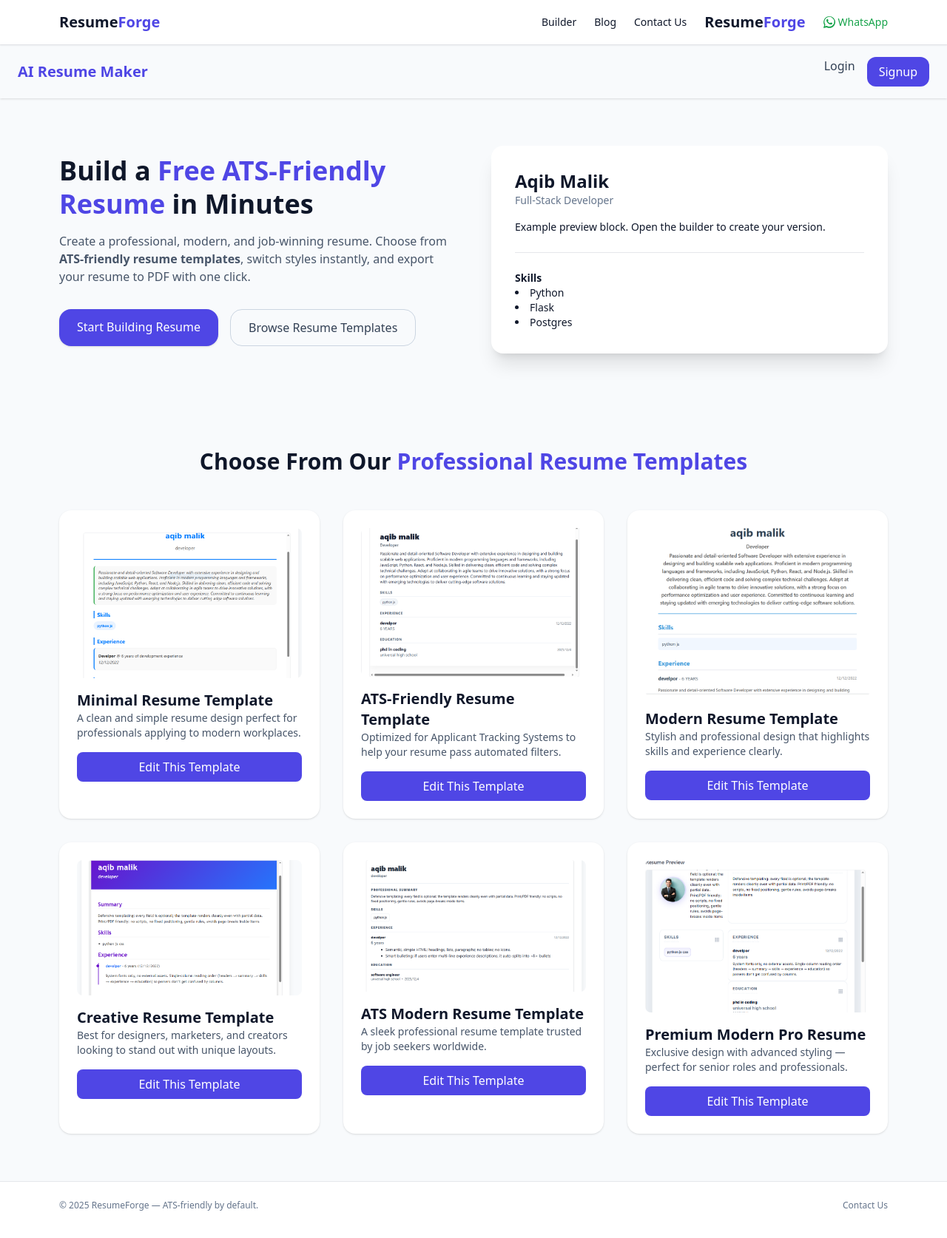
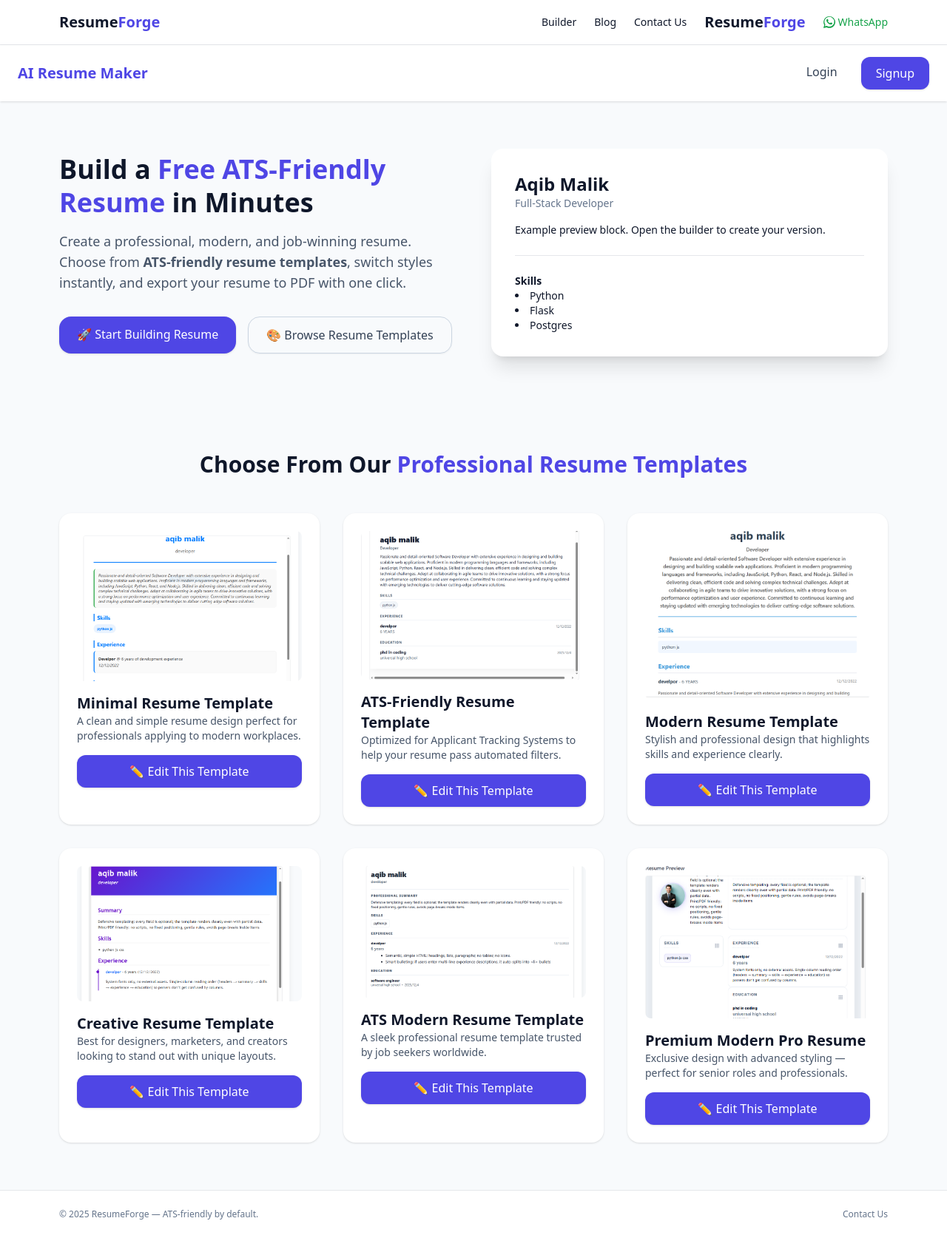
Before and after one commit to aqiib0303/resume_maker, a Flask app: page / in a window 1280 px wide. Shown: the whole page at 74% size. Before the commit the page ends 1637 px from the top, so only its background shows below. Run offline with Flask 3, Linux system fonts and the light colour scheme; some libraries are stand-ins or nearby versions.

Commit message:
Update index.html

```diff
--- a/templates/index.html
+++ b/templates/index.html
@@ -3,11 +3,17 @@
 {% block content %}
 
 <!-- Navbar -->
-<header class="flex justify-between items-center px-6 py-4 shadow">
+<header class="flex justify-between items-center px-6 py-4 shadow bg-white">
   <a href="{{ url_for('index') }}" class="text-xl font-bold text-indigo-600">AI Resume Maker</a>
   <nav class="flex gap-4">
-    <a href="{{ url_for('login') }}" class="text-slate-700 hover:text-indigo-600">Login</a>
-    <a href="{{ url_for('signup') }}" class="px-4 py-2 rounded-xl bg-indigo-600 text-white hover:bg-indigo-700">Signup</a>
+    <a href="{{ url_for('login') }}"
+       class="px-4 py-2 rounded-xl text-slate-700 hover:text-indigo-600 transition-colors">
+       Login
+    </a>
+    <a href="{{ url_for('signup') }}"
+       class="px-5 py-2.5 rounded-xl bg-indigo-600 text-white font-medium shadow hover:bg-indigo-700 hover:scale-105 transition-transform">
+       Signup
+    </a>
   </nav>
 </header>
 
@@ -17,18 +23,19 @@
     <h1 class="text-4xl font-bold leading-tight">
       Build a <span class="text-indigo-600">Free ATS-Friendly Resume</span> in Minutes
     </h1>
-    <p class="mt-4 text-slate-600">
-      Create a professional, modern, and job-winning resume. Choose from <strong>ATS-friendly resume templates</strong>,
-      switch styles instantly, and export your resume to PDF with one click.
+    <p class="mt-4 text-slate-600 text-lg">
+      Create a professional, modern, and job-winning resume. Choose from
+      <strong>ATS-friendly resume templates</strong>, switch styles instantly,
+      and export your resume to PDF with one click.
     </p>
-    <div class="mt-8 flex gap-4">
+    <div class="mt-8 flex flex-wrap gap-4">
       <a href="{{ url_for('form') }}"
-         class="inline-block rounded-2xl bg-indigo-600 px-6 py-3 text-white font-medium shadow hover:bg-indigo-700">
-        Start Building Resume
+         class="inline-block rounded-2xl bg-indigo-600 px-6 py-3 text-white font-medium shadow hover:bg-indigo-700 hover:scale-105 transition-transform">
+        🚀 Start Building Resume
       </a>
       <a href="{{ url_for('preview_templates') }}"
-         class="inline-block rounded-2xl px-6 py-3 border border-slate-300 text-slate-700 hover:bg-slate-100">
-         Browse Resume Templates
+         class="inline-block rounded-2xl px-6 py-3 border border-slate-300 text-slate-700 font-medium shadow-sm hover:bg-slate-100 hover:scale-105 transition-transform">
+         🎨 Browse Resume Templates
       </a>
     </div>
   </div>
@@ -58,68 +65,74 @@
   <div class="grid grid-cols-1 sm:grid-cols-2 lg:grid-cols-3 gap-8">
 
     <!-- Minimal Template -->
-    <div class="bg-white shadow rounded-2xl p-6">
+    <div class="bg-white shadow rounded-2xl p-6 hover:shadow-lg transition-shadow">
       <img src="{{ url_for('static', filename='images/templates/minimal.PNG') }}"
-           alt="Minimal Resume Template - Clean and Simple" class="rounded-lg mb-4">
+           alt="Minimal Resume Template" class="rounded-lg mb-4">
       <h3 class="text-xl font-semibold">Minimal Resume Template</h3>
       <p class="text-sm text-slate-600 mb-4">A clean and simple resume design perfect for professionals applying to modern workplaces.</p>
-      <a href="{{ url_for('form', style='minimal') }}" class="block text-center rounded-lg bg-indigo-600 text-white py-2 hover:bg-indigo-700">
-        Edit This Template
+      <a href="{{ url_for('form', style='minimal') }}"
+         class="block text-center rounded-xl bg-indigo-600 text-white py-2.5 font-medium shadow hover:bg-indigo-700 hover:scale-105 transition-transform">
+         ✏️ Edit This Template
       </a>
     </div>
 
     <!-- ATS-Friendly Template -->
-    <div class="bg-white shadow rounded-2xl p-6">
+    <div class="bg-white shadow rounded-2xl p-6 hover:shadow-lg transition-shadow">
       <img src="{{ url_for('static', filename='images/templates/ats_friendly.PNG') }}"
-           alt="ATS-Friendly Resume Template for Job Applications" class="rounded-lg mb-4">
+           alt="ATS-Friendly Resume Template" class="rounded-lg mb-4">
       <h3 class="text-xl font-semibold">ATS-Friendly Resume Template</h3>
       <p class="text-sm text-slate-600 mb-4">Optimized for Applicant Tracking Systems to help your resume pass automated filters.</p>
-      <a href="{{ url_for('form', style='ats_friendly') }}" class="block text-center rounded-lg bg-indigo-600 text-white py-2 hover:bg-indigo-700">
-        Edit This Template
+      <a href="{{ url_for('form', style='ats_friendly') }}"
+         class="block text-center rounded-xl bg-indigo-600 text-white py-2.5 font-medium shadow hover:bg-indigo-700 hover:scale-105 transition-transform">
+         ✏️ Edit This Template
       </a>
     </div>
 
     <!-- Modern Template -->
-    <div class="bg-white shadow rounded-2xl p-6">
+    <div class="bg-white shadow rounded-2xl p-6 hover:shadow-lg transition-shadow">
       <img src="{{ url_for('static', filename='images/templates/modern.PNG') }}"
-           alt="Modern Resume Template PDF" class="rounded-lg mb-4">
+           alt="Modern Resume Template" class="rounded-lg mb-4">
       <h3 class="text-xl font-semibold">Modern Resume Template</h3>
       <p class="text-sm text-slate-600 mb-4">Stylish and professional design that highlights skills and experience clearly.</p>
-      <a href="{{ url_for('form', style='modern') }}" class="block text-center rounded-lg bg-indigo-600 text-white py-2 hover:bg-indigo-700">
-        Edit This Template
+      <a href="{{ url_for('form', style='modern') }}"
+         class="block text-center rounded-xl bg-indigo-600 text-white py-2.5 font-medium shadow hover:bg-indigo-700 hover:scale-105 transition-transform">
+         ✏️ Edit This Template
       </a>
     </div>
 
     <!-- Creative Template -->
-    <div class="bg-white shadow rounded-2xl p-6">
+    <div class="bg-white shadow rounded-2xl p-6 hover:shadow-lg transition-shadow">
       <img src="{{ url_for('static', filename='images/templates/creative.PNG') }}"
-           alt="Creative Resume Template Design" class="rounded-lg mb-4">
+           alt="Creative Resume Template" class="rounded-lg mb-4">
       <h3 class="text-xl font-semibold">Creative Resume Template</h3>
       <p class="text-sm text-slate-600 mb-4">Best for designers, marketers, and creators looking to stand out with unique layouts.</p>
-      <a href="{{ url_for('form', style='creative') }}" class="block text-center rounded-lg bg-indigo-600 text-white py-2 hover:bg-indigo-700">
-        Edit This Template
+      <a href="{{ url_for('form', style='creative') }}"
+         class="block text-center rounded-xl bg-indigo-600 text-white py-2.5 font-medium shadow hover:bg-indigo-700 hover:scale-105 transition-transform">
+         ✏️ Edit This Template
       </a>
     </div>
 
-    <!-- EDS Modern Template -->
-    <div class="bg-white shadow rounded-2xl p-6">
+    <!-- ATS Modern Template -->
+    <div class="bg-white shadow rounded-2xl p-6 hover:shadow-lg transition-shadow">
       <img src="{{ url_for('static', filename='images/templates/ats_modern.PNG') }}"
-           alt="ATS Modern Resume Template - Professional CV" class="rounded-lg mb-4">
+           alt="ATS Modern Resume Template" class="rounded-lg mb-4">
       <h3 class="text-xl font-semibold">ATS Modern Resume Template</h3>
       <p class="text-sm text-slate-600 mb-4">A sleek professional resume template trusted by job seekers worldwide.</p>
-      <a href="{{ url_for('form', style='eds_modern') }}" class="block text-center rounded-lg bg-indigo-600 text-white py-2 hover:bg-indigo-700">
-        Edit This Template
+      <a href="{{ url_for('form', style='eds_modern') }}"
+         class="block text-center rounded-xl bg-indigo-600 text-white py-2.5 font-medium shadow hover:bg-indigo-700 hover:scale-105 transition-transform">
+         ✏️ Edit This Template
       </a>
     </div>
 
     <!-- Premium Modern Pro Template -->
-    <div class="bg-white shadow rounded-2xl p-6">
+    <div class="bg-white shadow rounded-2xl p-6 hover:shadow-lg transition-shadow">
       <img src="{{ url_for('static', filename='images/templates/premium modern pro.PNG') }}"
-           alt="Premium Modern Pro Resume Template Download" class="rounded-lg mb-4">
+           alt="Premium Modern Pro Resume Template" class="rounded-lg mb-4">
       <h3 class="text-xl font-semibold">Premium Modern Pro Resume</h3>
       <p class="text-sm text-slate-600 mb-4">Exclusive design with advanced styling — perfect for senior roles and professionals.</p>
-      <a href="{{ url_for('form', style='premium_modern_pro') }}" class="block text-center rounded-lg bg-indigo-600 text-white py-2 hover:bg-indigo-700">
-        Edit This Template
+      <a href="{{ url_for('form', style='premium_modern_pro') }}"
+         class="block text-center rounded-xl bg-indigo-600 text-white py-2.5 font-medium shadow hover:bg-indigo-700 hover:scale-105 transition-transform">
+         ✏️ Edit This Template
       </a>
     </div>
 
```
